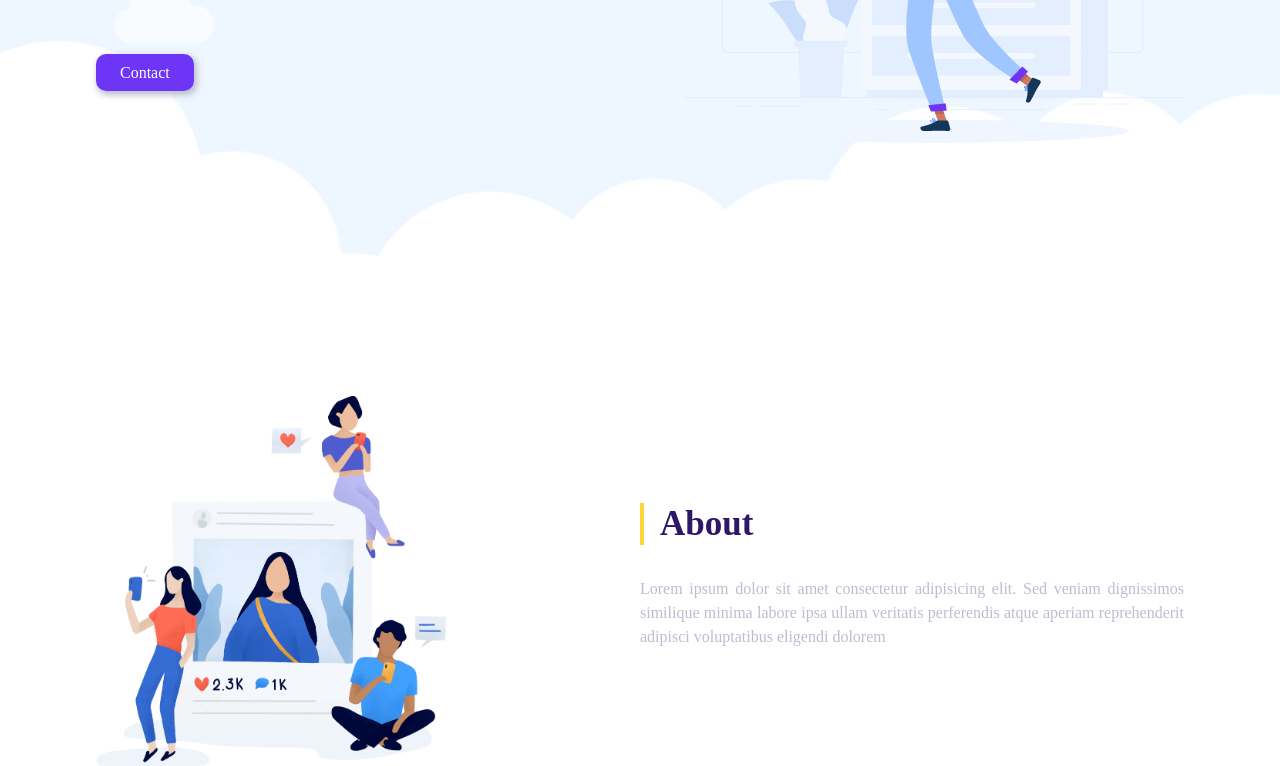
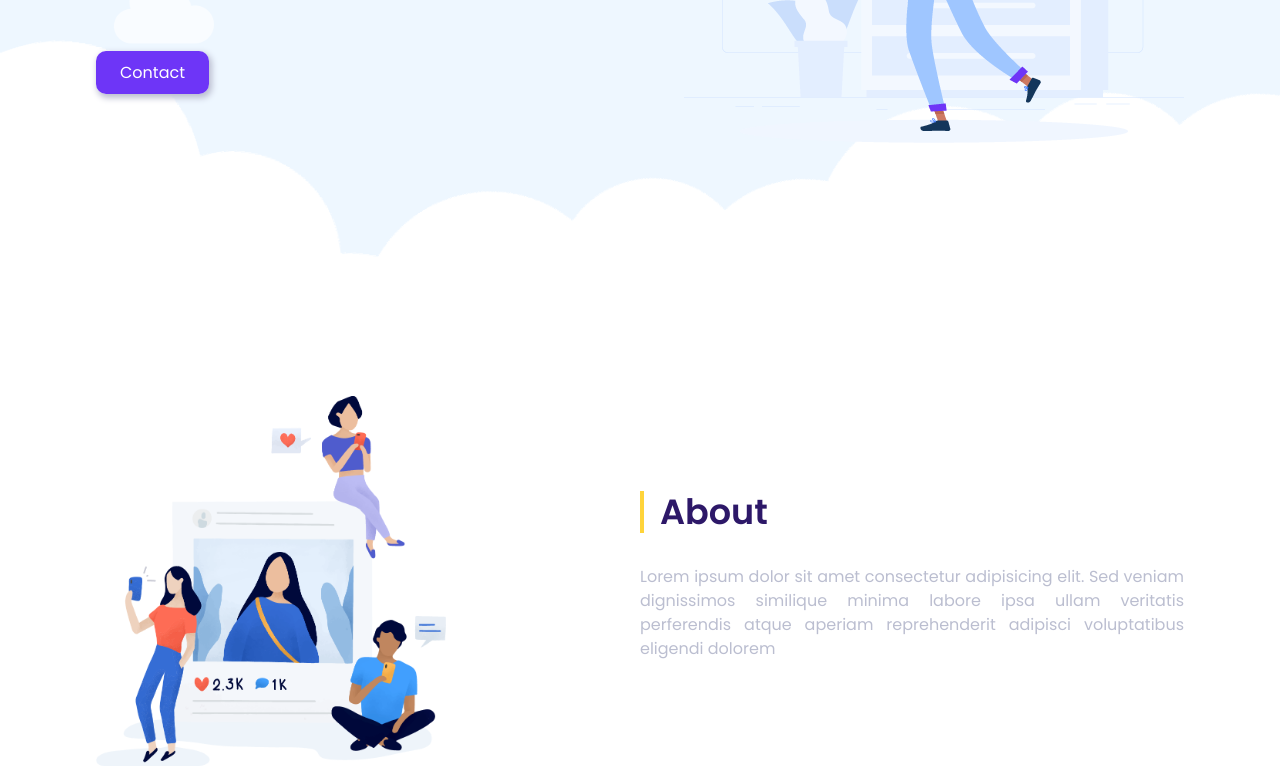
Before and after one commit to BrilyanNathanael/BrilyanNathanael.github.io, a plain HTML site: page index.html in a window 1280 px wide. Shown: the part 452-1218 px from the top of the page. Drawn offline with nearby package versions, Linux system fonts and the light colour scheme; some packages are replaced by stand-ins of ours; a script that the page names is missing.

Commit message:
set-font

```diff
--- a/index.css
+++ b/index.css
@@ -6,7 +6,7 @@
 
 body {
     background-color: #EEF7FF;
-    font-family: poppins;
+    font-family: 'Poppins', sans-serif;
 }
 
 nav {
--- a/index.html
+++ b/index.html
@@ -3,6 +3,8 @@
 <head>
     <link rel="stylesheet" href="https://cdn.jsdelivr.net/npm/bootstrap@4.6.0/dist/css/bootstrap.min.css" integrity="sha384-B0vP5xmATw1+K9KRQjQERJvTumQW0nPEzvF6L/Z6nronJ3oUOFUFpCjEUQouq2+l" crossorigin="anonymous">
     <link rel="stylesheet" href="Asset/aos.css">
+    <link rel="preconnect" href="https://fonts.gstatic.com">
+    <link href="https://fonts.googleapis.com/css2?family=Poppins:ital,wght@0,100;0,400;0,500;0,600;0,700;1,700&display=swap" rel="stylesheet">
     <link rel="stylesheet" href="index.css">
     <meta charset="UTF-8">
     <meta name="viewport" content="width=device-width, initial-scale=1.0">
```
